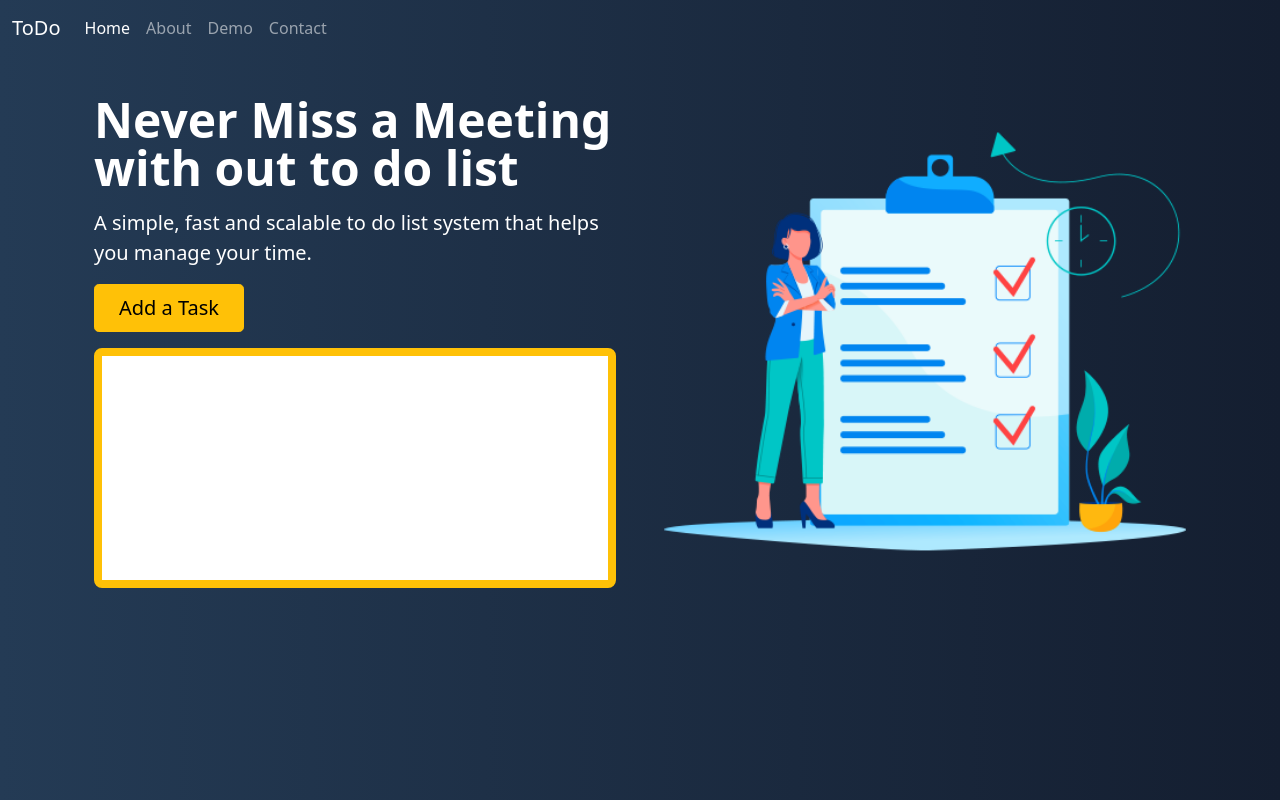
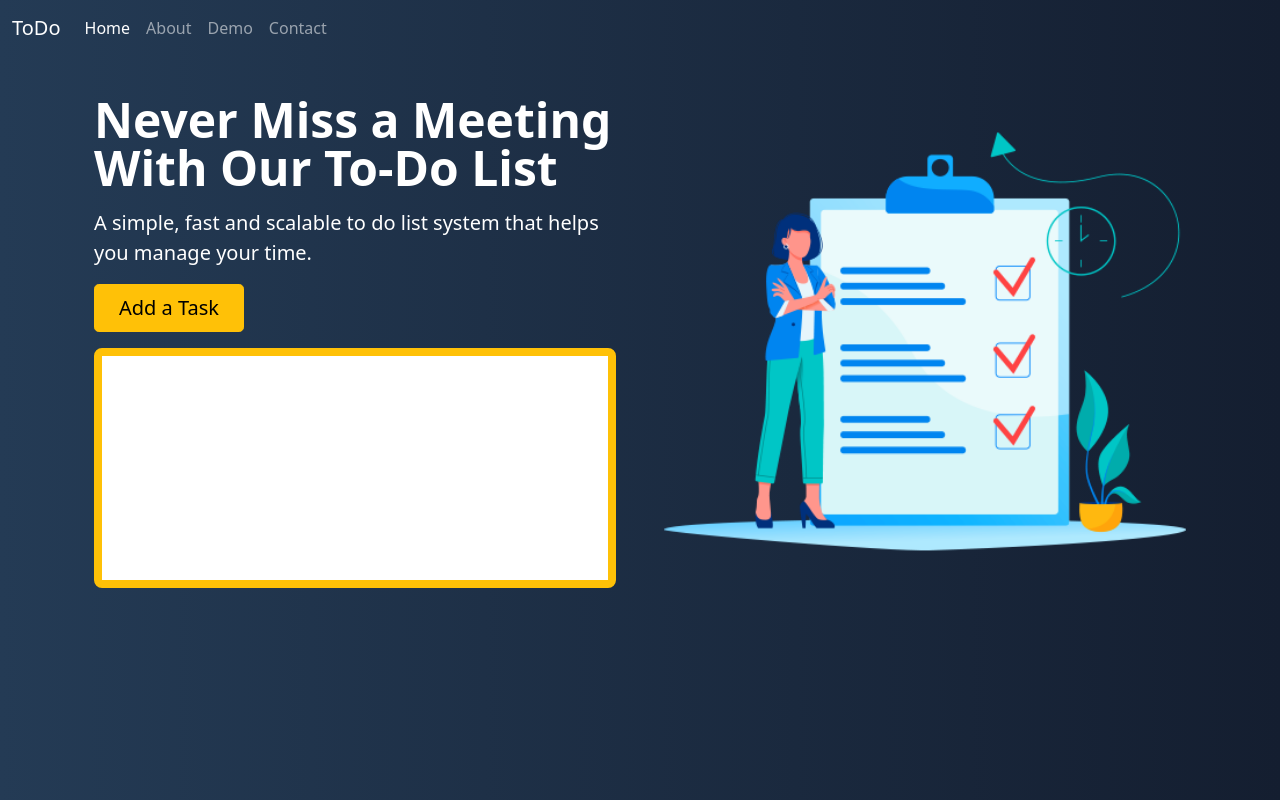
Before and after one commit to tstomgit/First-Project, a plain HTML site: page index.html in a window 1280 px wide. Drawn offline with nearby package versions, Linux system fonts and the light colour scheme.

Commit message:
Update index.html

```diff
--- a/index.html
+++ b/index.html
@@ -2,7 +2,7 @@
 <html lang="en">
 
 <head>
-    <title>First Project</title>
+    <title>First Project v2</title>
     <!-- Required meta tags -->
     <meta charset="utf-8">
     <meta name="viewport" content="width=device-width, initial-scale=1, shrink-to-fit=no">
@@ -65,7 +65,7 @@
                         loading="lazy">
                 </div>
                 <div class="col-lg-6">
-                    <h1 class="display-5 fw-bold lh-1 mb-3">Never Miss a Meeting with out to do list</h1>
+                    <h1 class="display-5 fw-bold lh-1 mb-3">Never Miss a Meeting With Our To-Do List</h1>
                     <p class="lead">A simple, fast and scalable to do list system that helps you manage your time.
                     </p>
                     <div class="d-grid gap-2 d-md-flex justify-content-md-start">
```
